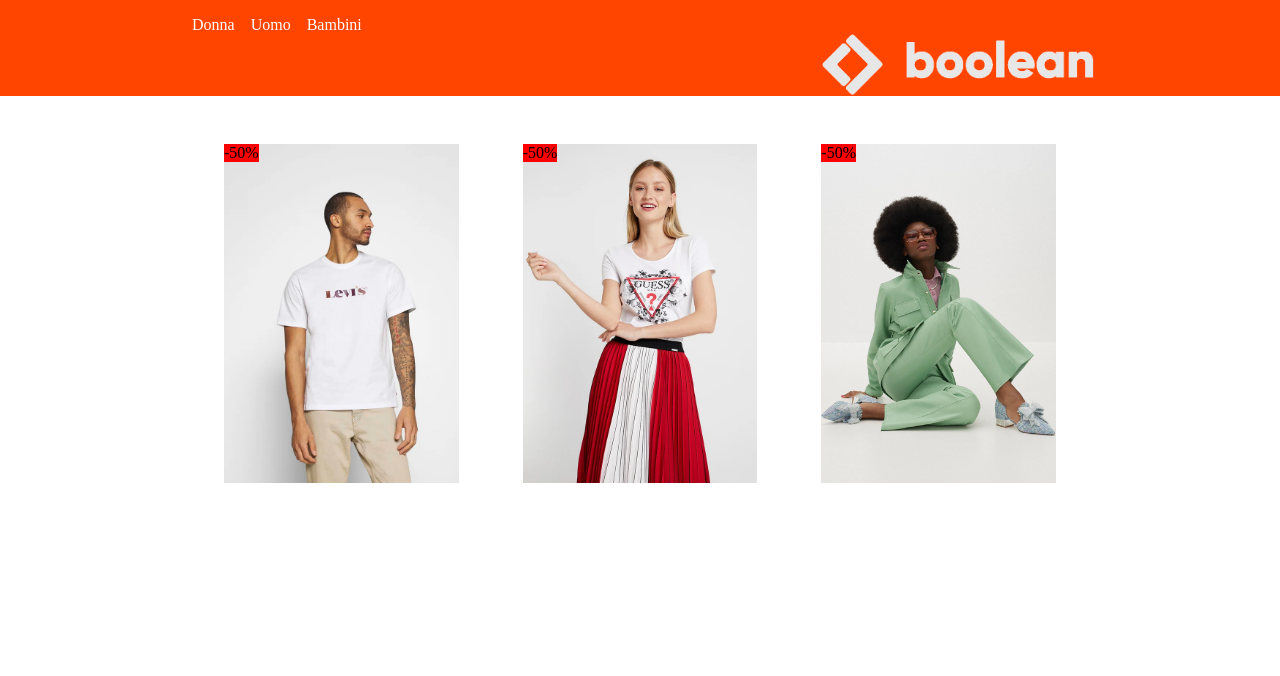
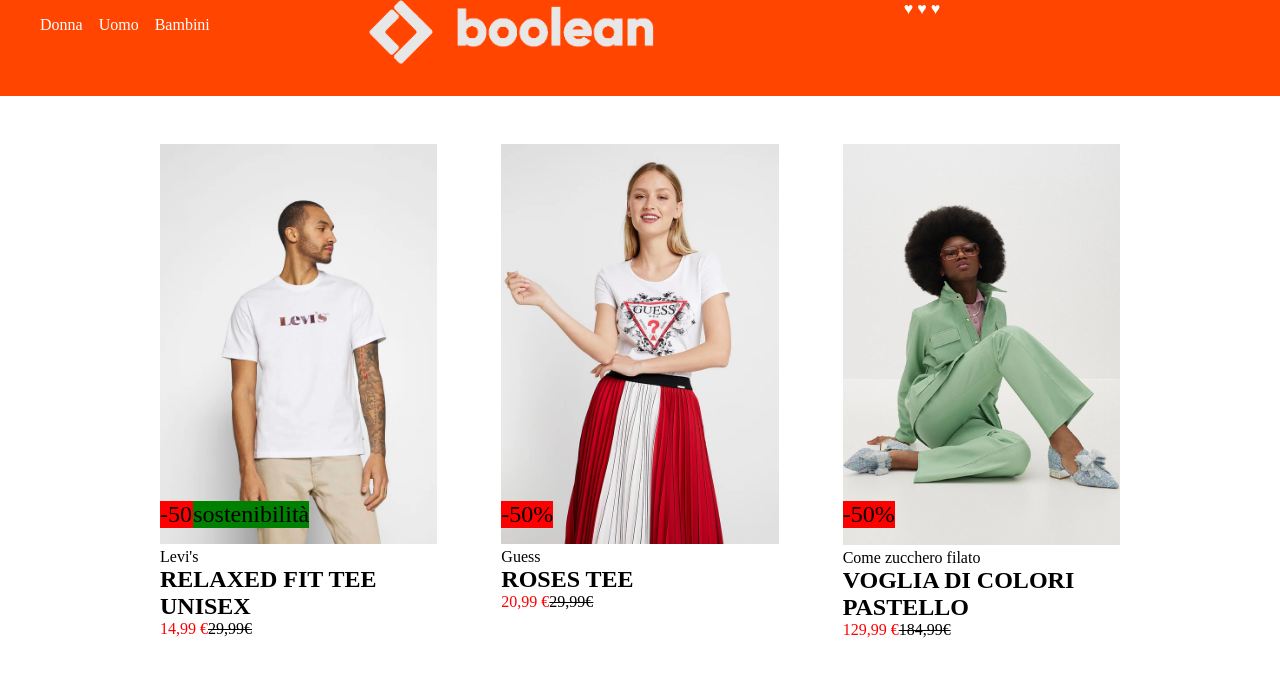
Before and after one commit to Alessio-DiNardo/html-css-boolando, a plain HTML site: page index.html in a window 1280 px wide. Drawn offline with Linux system fonts and the light colour scheme.

Commit message:
Add first row card

```diff
--- a/index.html
+++ b/index.html
@@ -10,16 +10,16 @@
 <body>
     <header>
         <nav>
-            <div class="people">
-                <ul class="flex">
+            <div class="people flex">
+                <ul class="list">
                     <li>Donna</li>
                     <li>Uomo</li>
                     <li>Bambini</li>
                 </ul>
-                <div class="logo flex">
+                <div class="logo">
                 <img id="boolean" src="/img/boolean-logo.png" alt="Logo">
                 </div>
-                <!-- simboli -->
+                <span class="social"> &hearts; &hearts; &hearts; </span>
             </div>
         </nav>
 
@@ -29,21 +29,30 @@
             <div class="column">
                 <div class="card">
                     <img src="./img/1.webp" alt="First shop">
-                    <span class="discount">-50%</span>
+                    <span class="discount">-50%</span> <span class="sost">sostenibilità</span>
                 </div>
+                <p>Levi's</p>
+                <h1>RELAXED FIT TEE UNISEX</h1>
+                <p><span id="red" >14,99 &euro;</span><del>29,99&euro;</del></p>
+            </div>
 
-            </div>
             <div class="column">
                 <div class="card">
                     <img src="./img/2.webp" alt="Second shop">
                     <span class="discount">-50%</span>
                 </div>
+                <p>Guess</p>
+                <h1>ROSES TEE</h1>
+                <p><span id="red" >20,99 &euro;</span><del>29,99&euro;</del></p>
             </div>
             <div class="column">
                 <div class="card">
                     <img src="./img/3.webp" alt="Thirth shop">
                     <span class="discount">-50%</span>
                 </div>
+                <p>Come zucchero filato</p>
+                <h1>VOGLIA DI COLORI PASTELLO</h1>
+                <p><span id="red" >129,99 &euro;</span><del>184,99&euro;</del></p>
             </div>
         </section>
         <section class="row">
--- a/style.css
+++ b/style.css
@@ -23,7 +23,7 @@
 }
 
 nav{
-    width: 70%;
+    max-width: 1200px;
     margin: 0 auto;
     height: 6rem;
     color: white;
@@ -31,20 +31,32 @@
 }
 
 main{
-    width: 70%;
+    width: 80%;
     margin: 0 auto;
     padding-top: 3rem;
 
 }
 
-#boolean{
-    width: 17rem;
-}
-
 ul{
     list-style: none;
     padding-top: 1rem;
+    width: 25%;
+    display: flex;
+    flex-wrap: no-wrap;
+    justify-content: start;
+}
 
+
+#boolean{
+    width: 50%;
+    display: flex;
+    justify-content: center;
+}
+
+.social{
+    width: 25%;
+    display: flex;
+    justify-content: end;
 }
 
 li{
@@ -58,9 +70,8 @@
 
 .logo{
     width: 100%;
-    position: absolute;
-    display: inline-block;
-    left: calc(350% - 20px);
+    display: flex;
+    justify-content: center;
 }
 
 div.column{
@@ -84,6 +95,27 @@
     position: absolute;
 
     background-color: red;
-    top: 0%;
+    bottom: 5%;
     left: 0%;
+    font-size: 1.5rem;
 }
+
+span.sost{
+    position: absolute;
+
+    background-color: green;
+    bottom: 5%;
+    left: 5%;
+    left: 12%;
+    font-size: 1.5rem;
+
+}
+
+#red{
+    color:red
+}
+
+p,
+h1{
+    text-align: start;
+}
```
